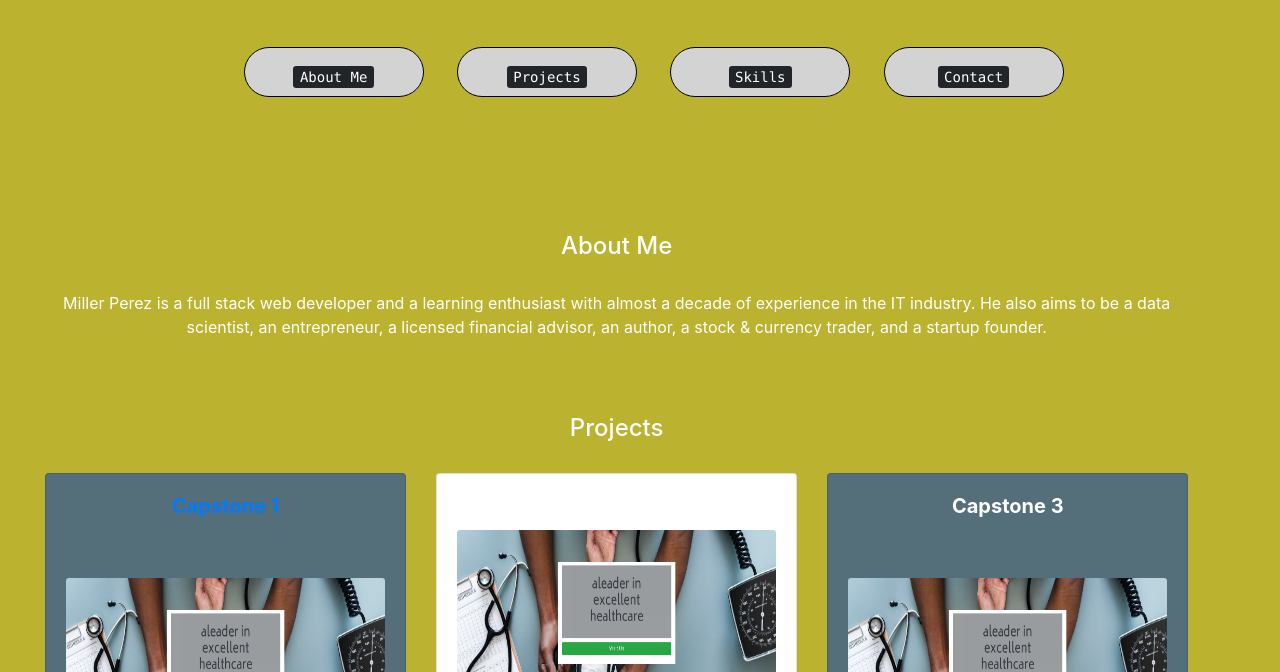
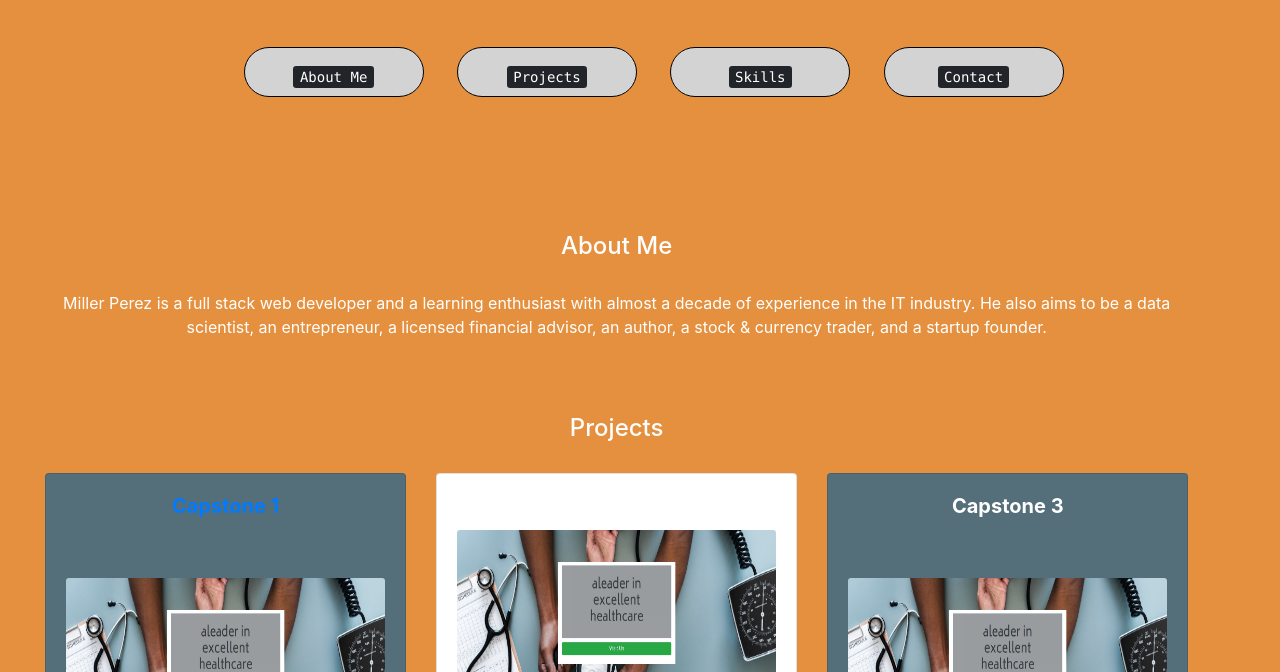
Before and after one commit to peremiller/webdevportfolio, a plain HTML site: page index.html in a window 1280 px wide. Shown: the part 428-1100 px from the top of the page. Drawn offline with Linux system fonts and the light colour scheme.

Commit message:
This contains

```diff
--- a/assets/css/style.css
+++ b/assets/css/style.css
@@ -61,7 +61,7 @@ background: url("https://youtu.be/Q6m5On60yh0") no-repeat center center fixed;
 }
 
 body,#declaration {
-  background-color:/*#ce3635*/#BBB230;
+  background-color:/*#ce3635*/#E5903F;
   text-align: center;
   color:/*#fff*/#40E0D0;
   padding-top:10em;
```
